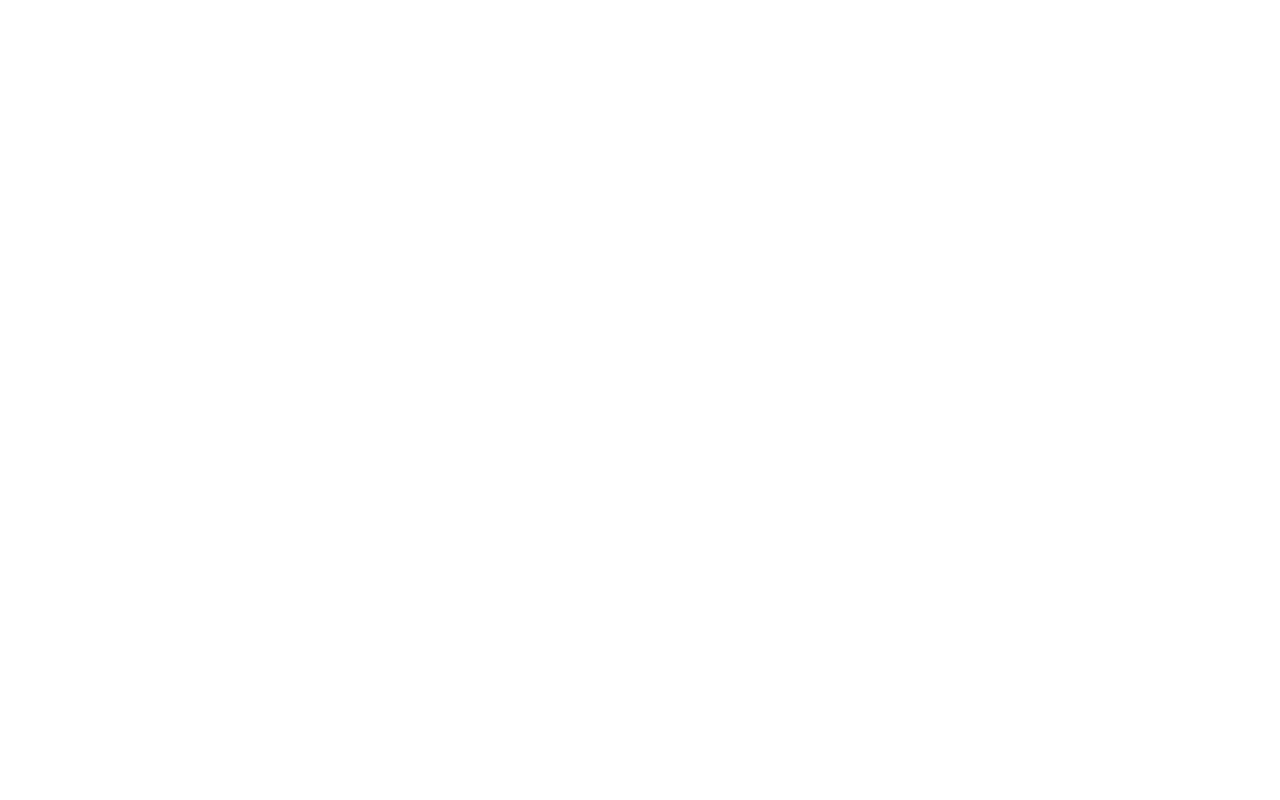
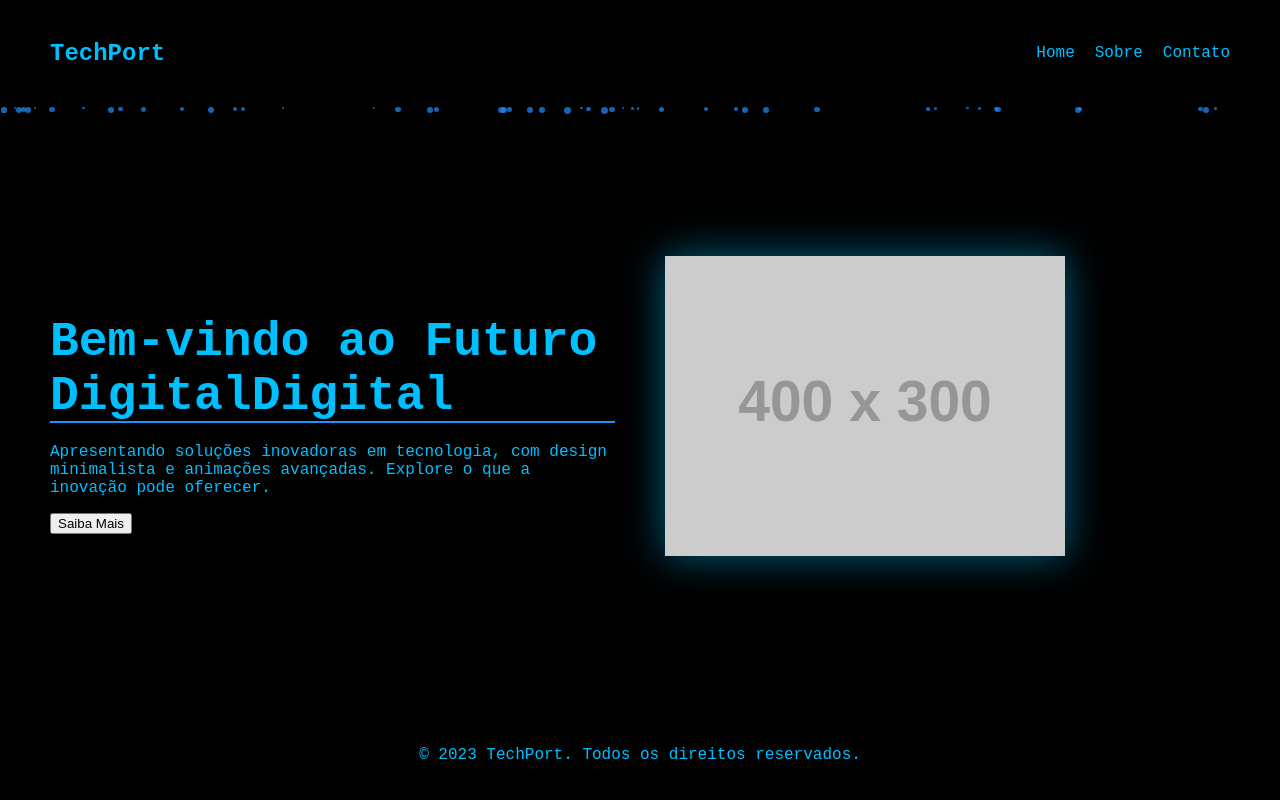
Before and after one commit to kvinzinnn/DevLine, a plain HTML site: page index.html in a window 1280 px wide. Drawn offline with Linux system fonts and the light colour scheme; placeholder pictures from the web are drawn by us.

Commit message:
Atualizar página index com design minimalista e animações

```diff
--- a/index.html
+++ b/index.html
@@ -1,12 +1,232 @@
 <!DOCTYPE html>
-<html lang="en">
+<html lang="pt-BR">
 <head>
     <meta charset="UTF-8">
     <meta name="viewport" content="width=device-width, initial-scale=1.0">
-    <link rel="shortcut icon" type="image/png" href="images/favicon-final.png">
-    <title>DevLine</title>
+    <title>Apresentação Tech - Minimalista</title>
+    <style>
+   :root {
+  --bg-color: #000000;
+  --text-color: #00bfff;
+  --accent-color: #1e90ff;
+  --glow-color: rgba(0, 191, 255, 0.5);
+}
+
+body {
+  margin: 0;
+  padding: 0;
+  font-family: 'Courier New', monospace;
+  background: var(--bg-color);
+  color: var(--text-color);
+  overflow-x: hidden;
+  display: flex;
+  flex-direction: column;
+  min-height: 100vh;
+}
+
+header {
+  display: flex;
+  justify-content: space-between;
+  align-items: center;
+  padding: 20px 50px;
+  background: rgba(0, 0, 0, 0.8);
+  backdrop-filter: blur(10px);
+}
+
+nav ul {
+  list-style: none;
+  display: flex;
+  gap: 20px;
+}
+
+nav a {
+  color: var(--text-color);
+  text-decoration: none;
+  transition: all 0.3s;
+  position: relative;
+}
+
+nav a:hover {
+  color: var(--accent-color);
+}
+
+main {
+  flex: 1;
+  display: grid;
+  grid-template-columns: 1fr 1fr;
+  gap: 50px;
+  padding: 100px 50px;
+  align-items: center;
+  position: relative;
+}
+
+.hero-text h1 {
+  font-size: 3rem;
+  margin-bottom: 20px;
+  position: relative;
+}
+
+.hero-text h1::after {
+  content: '';
+  position: absolute;
+  bottom: 0;
+  left: 0;
+  width: 0;
+  height: 2px;
+  background: var(--accent-color);
+  animation: underline 2s ease-in-out 1s forwards;
+}
+
+.typing {
+  border-right: 2px solid var(--text-color);
+  animation: blink 1s infinite;
+}
+
+.tech-button {
+  background: transparent;
+  border: 2px solid var(--accent-color);
+  color: var(--text-color);
+  padding: 10px 20px;
+  font-size: 1rem;
+  font-family: inherit;
+  cursor: pointer;
+  transition: all 0.3s;
+  box-shadow: 0 0 10px var(--glow-color);
+  position: relative;
+  overflow: hidden;
+}
+
+.tech-button::before {
+  content: '';
+  position: absolute;
+  top: 0;
+  left: -100%;
+  width: 100%;
+  height: 100%;
+  background: linear-gradient(90deg, transparent, var(--glow-color), transparent);
+  transition: left 0.5s;
+}
+
+.tech-button:hover {
+  color: var(--bg-color);
+  box-shadow: 0 0 20px var(--glow-color);
+  transform: scale(1.05);
+}
+
+.tech-button:hover::before {
+  left: 100%;
+}
+
+.hero-image img {
+  width: 100%;
+  max-width: 400px;
+  filter: drop-shadow(0 0 20px var(--glow-color));
+}
+
+.particles {
+  position: absolute;
+  top: 0;
+  left: 0;
+  width: 100%;
+  height: 100%;
+  pointer-events: none;
+  overflow: hidden;
+}
+
+.particle {
+  position: absolute;
+  background: var(--accent-color);
+  border-radius: 50%;
+  opacity: 0.7;
+  transition: opacity 0.3s;
+}
+
+footer {
+  text-align: center;
+  padding: 20px;
+  background: rgba(0, 0, 0, 0.8);
+}
+
+@keyframes underline {
+  to { width: 100%; }
+}
+
+@keyframes blink {
+  0%, 50% { border-color: transparent; }
+  51%, 100% { border-color: var(--text-color); }
+}
+
+@media (max-width: 768px) {
+  main {
+    grid-template-columns: 1fr;
+    text-align: center;
+  }
+}
+
+    </style>
 </head>
 <body>
+    <header>
+        <h2>TechPort</h2>
+        <nav>
+            <ul>
+                <li><a href="#home">Home</a></li>
+                <li><a href="#about">Sobre</a></li>
+                <li><a href="#contact">Contato</a></li>
+            </ul>
+        </nav>
+    </header>
 
+    <main>
+        <div class="hero-text">
+            <h1>Bem-vindo ao Futuro <span class="typing">Digital</span></h1>
+            <p>Apresentando soluções inovadoras em tecnologia, com design minimalista e animações avançadas. Explore o que a inovação pode oferecer.</p>
+            <button onclick="alert('Funcionalidade demo!')">Saiba Mais</button>
+        </div>
+        <div class="hero-image">
+            <img src="https://via.placeholder.com/400x300/001122/00bfff?text=Tech+Image" alt="Imagem Tech">
+        </div>
+        <div class="particles" id="particles"></div>
+    </main>
+
+    <footer>
+        <p>&copy; 2023 TechPort. Todos os direitos reservados.</p>
+    </footer>
+
+    <script>
+        const typingElement = document.querySelector('.typing');
+        const text = 'Digital';
+        let index = 0;
+
+        function typeWriter() {
+            if (index < text.length) {
+                typingElement.textContent += text.charAt(index);
+                index++;
+                setTimeout(typeWriter, 150);
+            }
+        }
+        typeWriter();
+
+        const particlesContainer = document.getElementById('particles');
+        for (let i = 0; i < 50; i++) {
+            const particle = document.createElement('div');
+            particle.className = 'particle';
+            particle.style.left = Math.random() * 100 + '%';
+            particle.style.width = particle.style.height = Math.random() * 5 + 2 + 'px';
+            particle.style.animationDelay = Math.random() * 6 + 's';
+            particlesContainer.appendChild(particle);
+        }
+
+        window.addEventListener('scroll', () => {
+            const elements = document.querySelectorAll('.hero-text, .hero-image');
+            elements.forEach(el => {
+                const rect = el.getBoundingClientRect();
+                if (rect.top < window.innerHeight) {
+                    el.style.transform = 'translateY(0)';
+                    el.style.opacity = '1';
+                }
+            });
+        });
+    </script>
 </body>
 </html>
```
